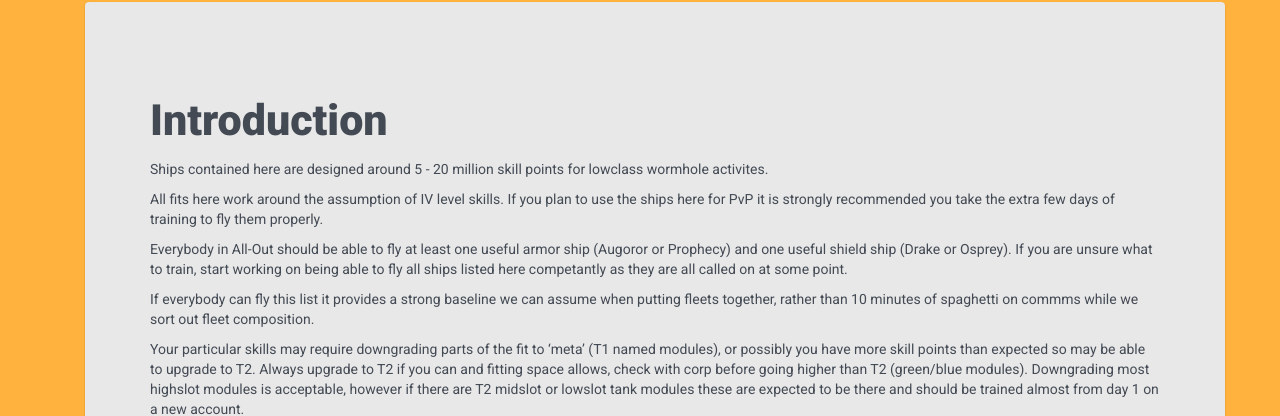
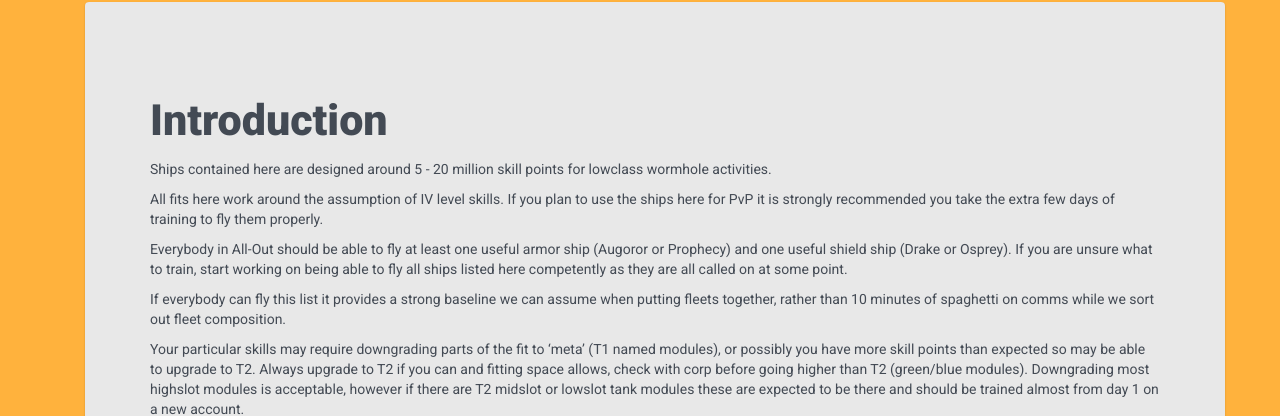
Before and after one commit to all-out/guides, a Jekyll site: the page built from _guides/fittings.md, in a window 1280 px wide. Shown: the part 252-668 px from the top of the page. Built offline with Jekyll 4.4.1, drawn with Linux system fonts in a browser that asks for light colours.

Commit message:
Update fittings.md

```diff
--- a/_guides/fittings.md
+++ b/_guides/fittings.md
@@ -10,17 +10,17 @@ excerpt: >
 
 ## Introduction
 
-Ships contained here are designed around 5 - 20 million skill points for lowclass wormhole activites.
+Ships contained here are designed around 5 - 20 million skill points for lowclass wormhole activities.
 
 All fits here work around the assumption of IV level skills. If you plan to use the ships here for PvP
 it is strongly recommended you take the extra few days of training to fly them properly.
 
 Everybody in All-Out should be able to fly at least one useful armor ship (Augoror or Prophecy) and
 one useful shield ship (Drake or Osprey). If you are unsure what to train, start working on being
-able to fly all ships listed here competantly as they are all called on at some point.
+able to fly all ships listed here competently as they are all called on at some point.
 
 If everybody can fly this list it provides a strong baseline we can assume when putting fleets
-together, rather than 10 minutes of spaghetti on commms while we sort out fleet composition.
+together, rather than 10 minutes of spaghetti on comms while we sort out fleet composition.
 
 Your particular skills may require downgrading parts of the fit to 'meta' (T1 named modules),
 or possibly you have more skill points than expected so may be able to upgrade to T2.
```
